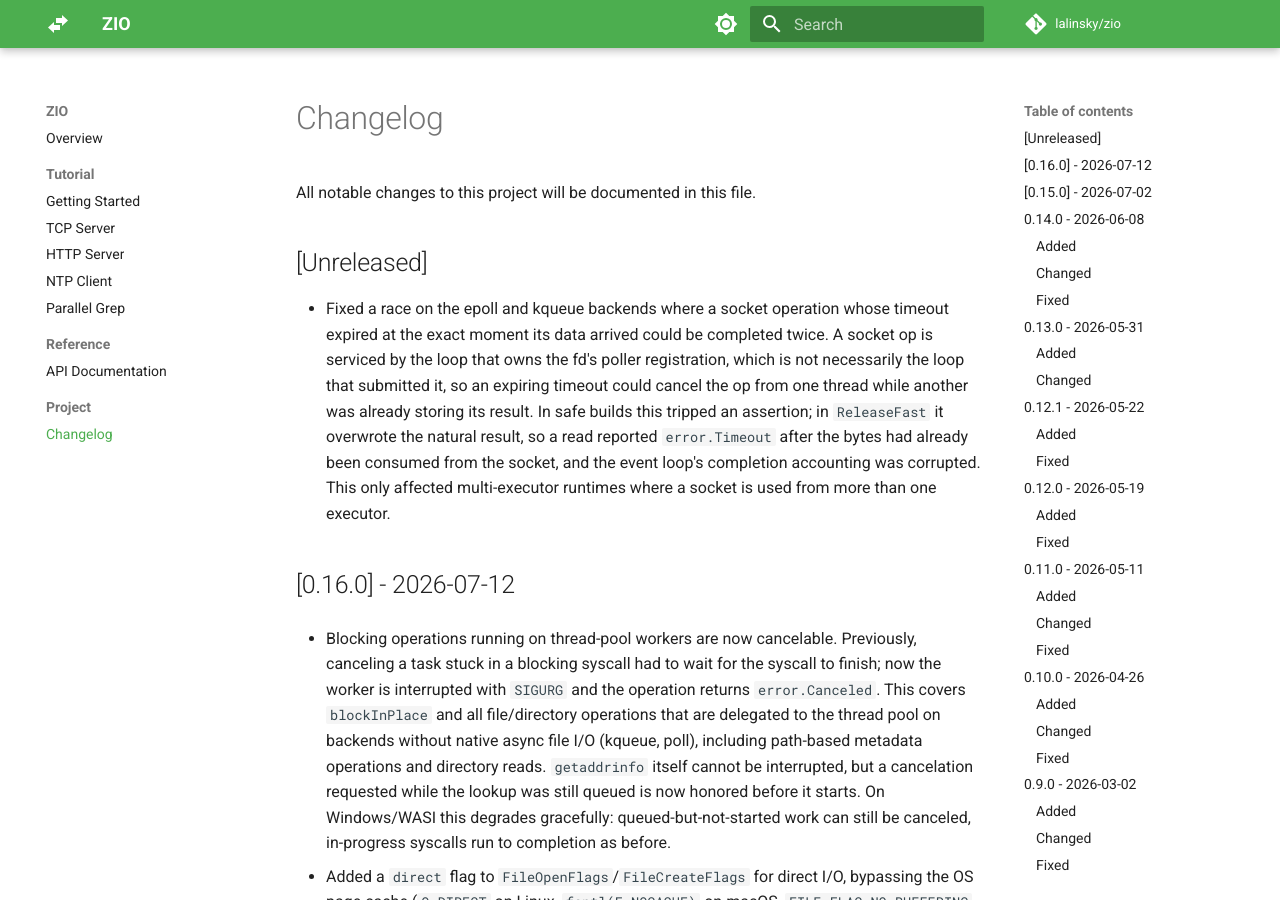
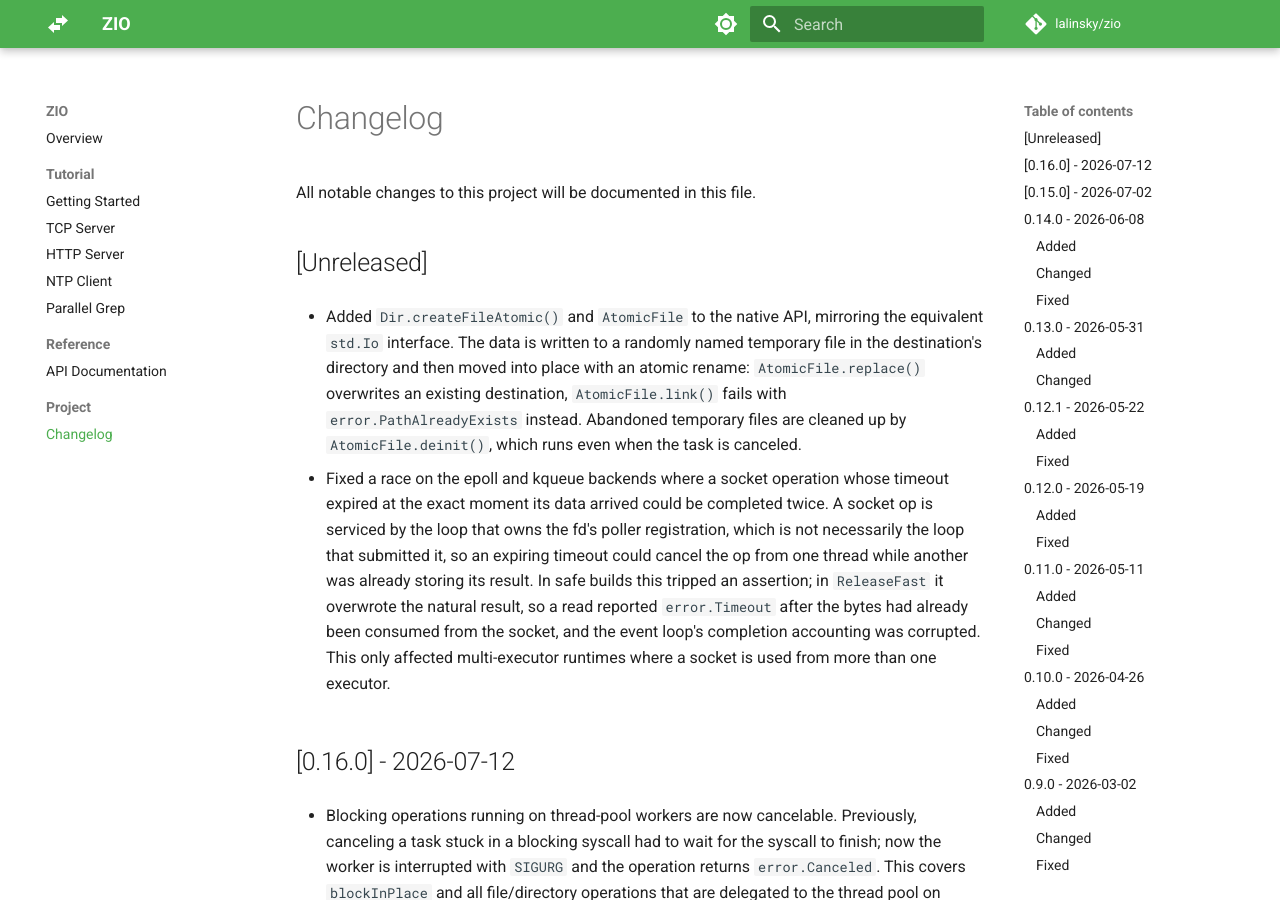
Before and after one commit to lalinsky/zio, an MkDocs documentation site: the page built from docs/changelog.md, in a window 1280 px wide and 900 px high. Built offline with MkDocs 1.6.1 and Material for MkDocs 9.7.7, drawn with Linux system fonts in a browser that asks for light colours; comment, search, counter and statistics services are not loaded.

Commit message:
Merge pull request #592 from lalinsky/atomic-file
fs: add createFileAtomic and AtomicFile to the native API

```diff
--- a/docs/changelog.md
+++ b/docs/changelog.md
@@ -3,6 +3,13 @@
 All notable changes to this project will be documented in this file.
 
 ## [Unreleased]
+
+- Added `Dir.createFileAtomic()` and `AtomicFile` to the native API, mirroring the
+  equivalent `std.Io` interface. The data is written to a randomly named temporary file
+  in the destination's directory and then moved into place with an atomic rename:
+  `AtomicFile.replace()` overwrites an existing destination, `AtomicFile.link()` fails
+  with `error.PathAlreadyExists` instead. Abandoned temporary files are cleaned up by
+  `AtomicFile.deinit()`, which runs even when the task is canceled.
 
 - Fixed a race on the epoll and kqueue backends where a socket operation whose timeout
   expired at the exact moment its data arrived could be completed twice. A socket op is
```
Also changed, not shown: 2 other files.
